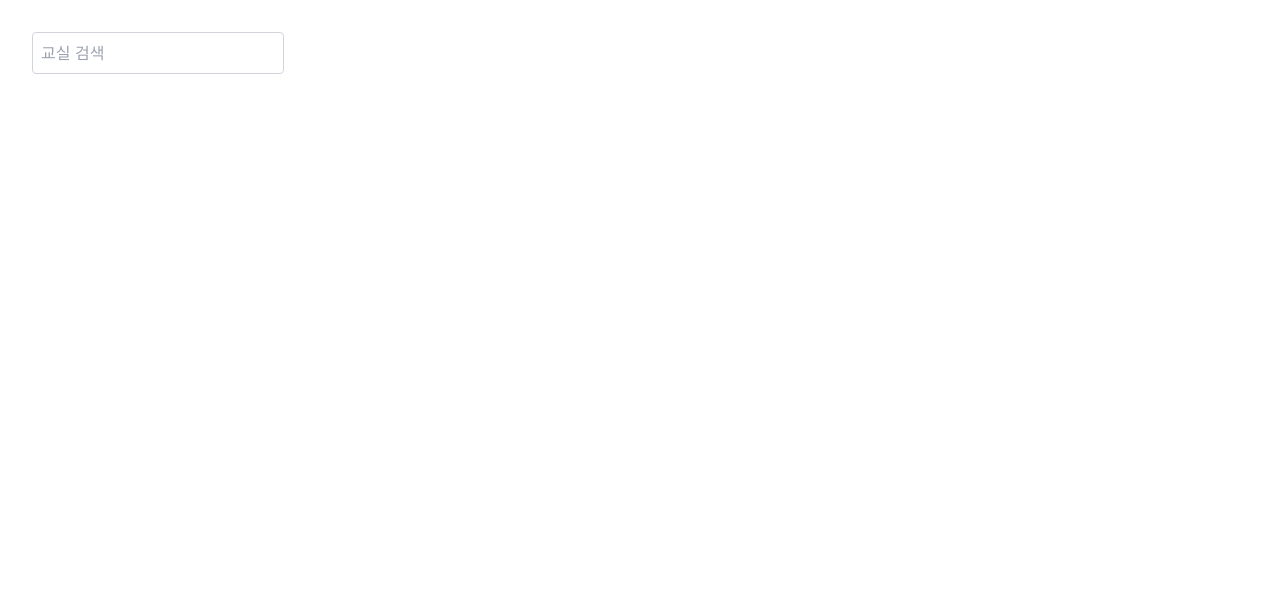
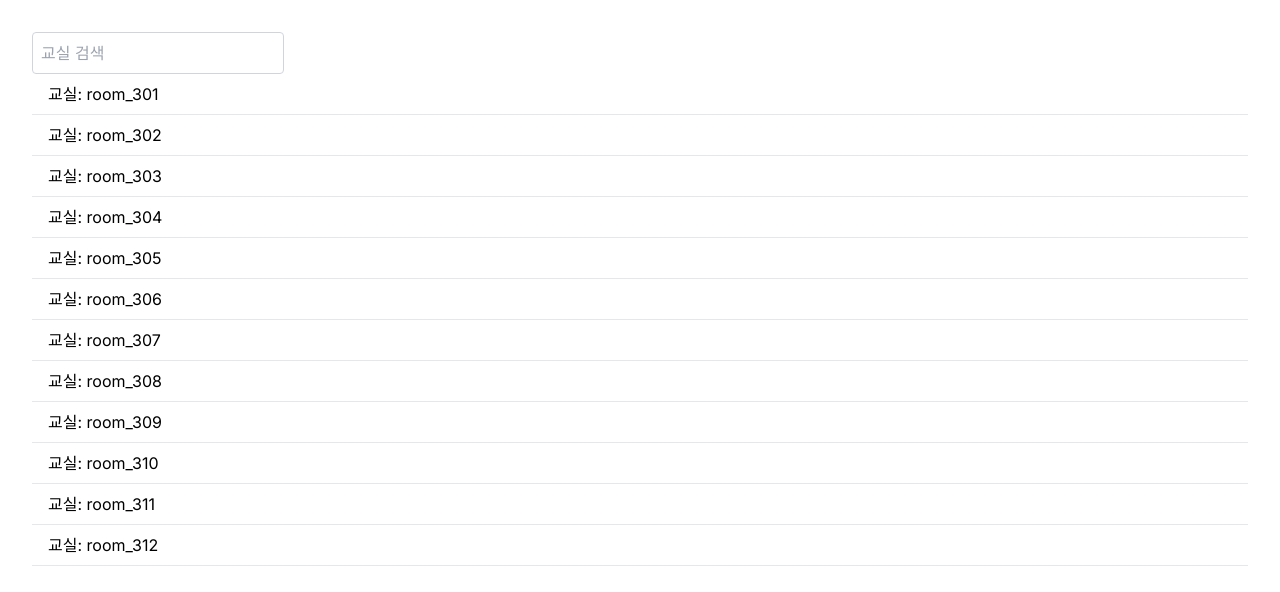
Before and after one commit to KDT-IaaS-Class-One-Group/KDT-IaaS-4team-ERP, a Next.js app: page / in a window 1280 px wide. Shown: the top 592 px of the page. Built offline with nearby package versions, Linux system fonts and the light colour scheme.

Commit message:
feat: 교실 표시

```diff
--- a/app/page.tsx
+++ b/app/page.tsx
@@ -1,6 +1,7 @@
 'use client';
 
 import { useState } from 'react';
+import AccordionItem from './components/AccordionItem';
 import classroomData from './databases/classroom.json';
 import { Classrooms } from './types/classroom';
 
@@ -8,13 +9,13 @@ const classrooms: Classrooms = classroomData;
 
 export default function Home() {
   const [searchTerm, setSearchTerm] = useState('');
-  const [searchResults, setSearchResults] = useState<Classrooms>({});
+  const [searchResults, setSearchResults] = useState<Classrooms>(classrooms);
 
   const handleSearch = (event: React.ChangeEvent<HTMLInputElement>) => {
     setSearchTerm(event.target.value);
 
     if (!event.target.value) {
-      setSearchResults({});
+      setSearchResults(classrooms);
       return;
     }
 
@@ -41,17 +42,16 @@ export default function Home() {
         placeholder='교실 검색'
       />
       {Object.entries(searchResults).map(([roomKey, roomDetails]) => (
-        <div key={roomKey} className='mt-4'>
-          <h3 className='font-bold'>{`교실: ${roomKey}`}</h3>
+        <AccordionItem key={roomKey} title={`교실: ${roomKey}`}>
           <p>{`강사: ${roomDetails.instructor}`}</p>
           <p>{`분야: ${roomDetails.field}`}</p>
           <p>{`컴퓨터 수: ${roomDetails.computers}`}</p>
           <ul>
-            {roomDetails.students.map((student) => (
-              <li key={student}>{student}</li>
+            {roomDetails.students.map((student, index) => (
+              <li key={index}>{student}</li>
             ))}
           </ul>
-        </div>
+        </AccordionItem>
       ))}
     </div>
   );
```
